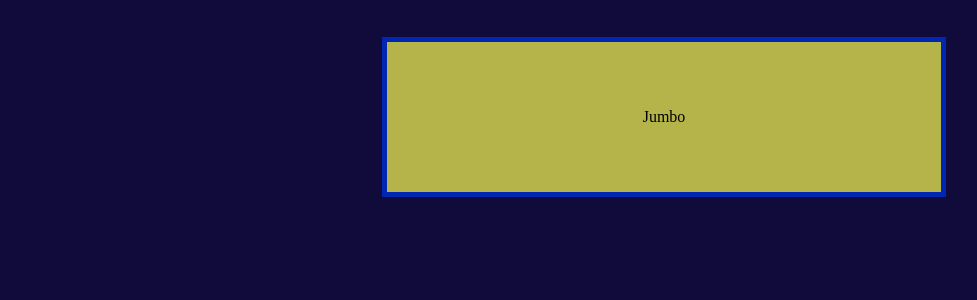
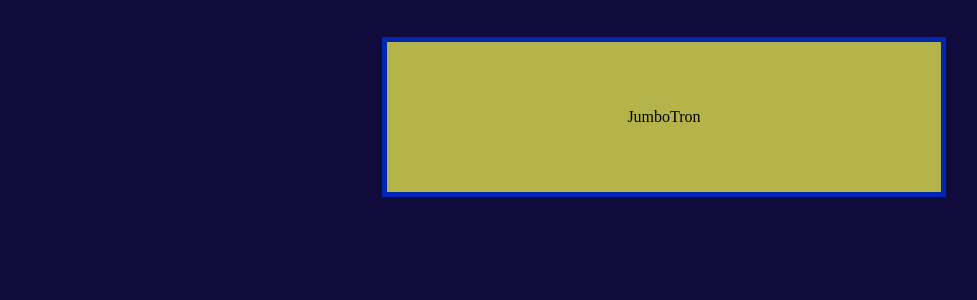
Before and after one commit to DanielKiernan/OldnOutdated, a Jekyll site: the page index.html, which Jekyll copies as it is, in a window 1280 px wide. Shown: the part 988-1288 px from the top of the page, without its empty margins (176-1153 px from the left). Built offline with Jekyll 4.4.1, drawn with Linux system fonts in a browser that asks for light colours.

Commit message:
Update index.html

```diff
--- a/index.html
+++ b/index.html
@@ -12,7 +12,7 @@
 	<body>
 
 		<audio controls autoplay>
-			source src = "ogre roar.mp3" type = "audio.mpeg"
+			<source src = "ogre roar.mp3" type = "audio.mpeg">
 		</audio>
 
 		<div class = "Title">
@@ -26,7 +26,7 @@
 		<!-- <script src = "Name Project.js"></script> -->
 
 		<div class = "Box">
-			<p>Jumbo</p>
+			<p>JumboTron</p>
 		</div>
 
 	</body>
```
